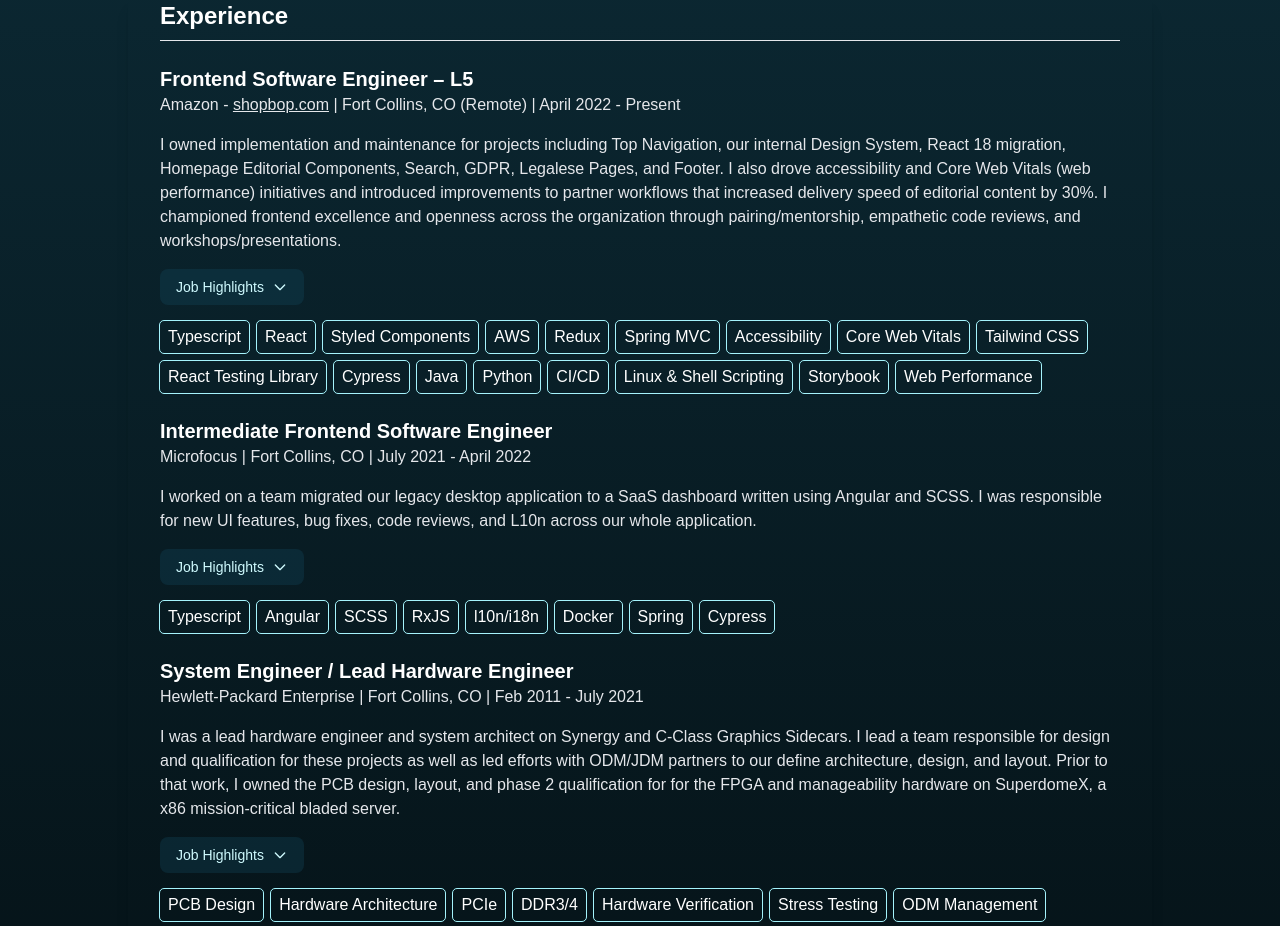
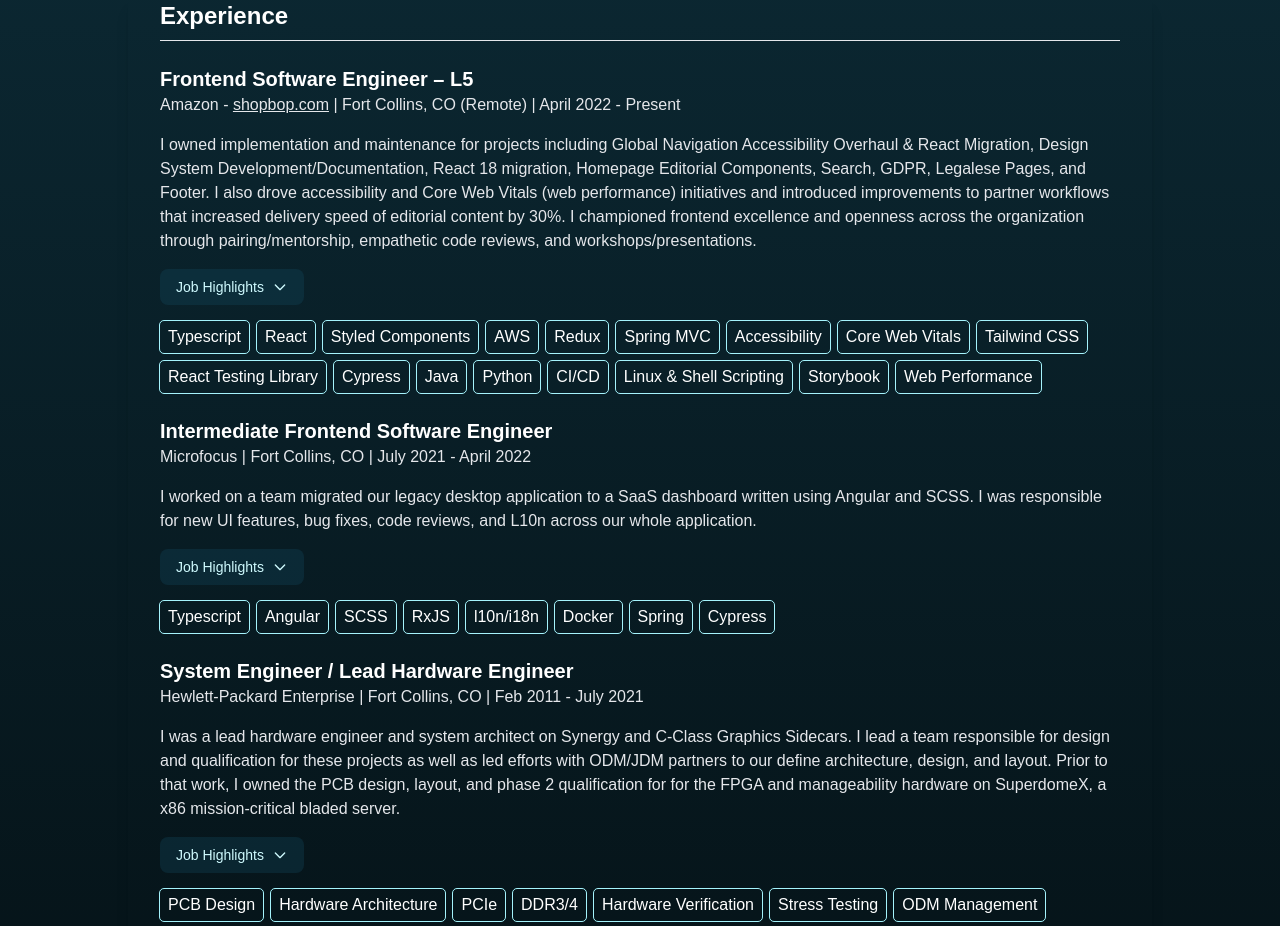
Before and after one commit to NikS-44/personal-portfolio, a Next.js app: page / in a window 1280 px wide. Shown: the part 880-1806 px from the top of the page. Built offline with nearby package versions, Linux system fonts and the light colour scheme.

Commit message:
feat: resume UI tweaks

```diff
--- a/app/components/homepage/Resume.tsx
+++ b/app/components/homepage/Resume.tsx
@@ -79,7 +79,9 @@ const ExpandableSection = ({ summary, children }: { summary: string; children: R
         </svg>
       </button>
 
-      {isExpanded && <ul className="animate-fadeIn mt-4 list-inside list-disc space-y-3">{children}</ul>}
+      {isExpanded && (
+        <ul className="animate-fadeIn list-disclosure-closed ml-2 mt-4 list-inside space-y-3 sm:ml-6">{children}</ul>
+      )}
     </div>
   );
 };
@@ -108,7 +110,7 @@ const Resume = () => {
           </p>
           <ExpandableSection
             summary={
-              "I owned implementation and maintenance for projects including Top Navigation, our internal Design System, React 18 migration, Homepage Editorial Components, Search, GDPR, Legalese Pages, and Footer. " +
+              "I owned implementation and maintenance for projects including Global Navigation Accessibility Overhaul & React Migration, Design System Development/Documentation, React 18 migration, Homepage Editorial Components, Search, GDPR, Legalese Pages, and Footer. " +
               "I also drove accessibility and Core Web Vitals (web performance) initiatives and introduced improvements to partner workflows that increased delivery speed of editorial content by 30%. " +
               "I championed frontend excellence and openness across the organization through pairing/mentorship, empathetic code reviews, and workshops/presentations."
             }
--- a/app/globals.css
+++ b/app/globals.css
@@ -96,3 +96,7 @@ dialog::backdrop {
 :root:has(.no-doc-scroll) {
   overflow: hidden;
 }
+
+.list-disclosure-closed {
+  list-style-type: disclosure-closed;
+}
```
